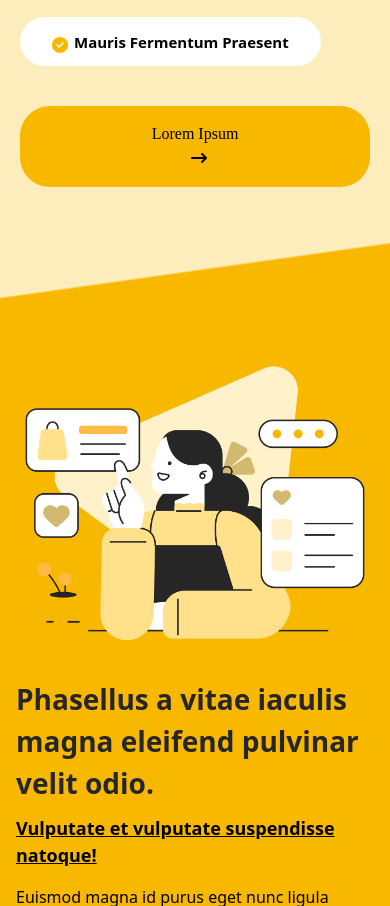
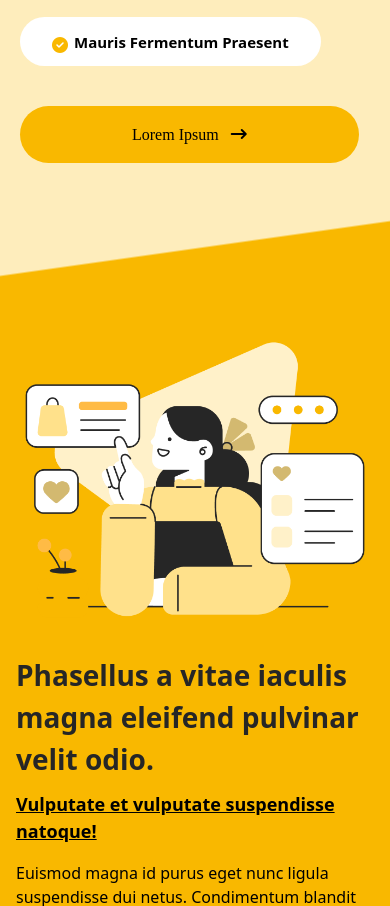
Before and after one commit to hamzakhan696/freebie-interective-website, a plain HTML site: page index.html in a window 390 px wide. Shown: the part 1000-1906 px from the top of the page. Drawn offline with nearby package versions, Linux system fonts and the light colour scheme; a web font is replaced by a local one.

Commit message:
section3 btn fixed

```diff
--- a/index.html
+++ b/index.html
@@ -57,7 +57,7 @@
                       </div>
                     </div>
                     <div class="header-btn py-8 ">
-                        <button class="py-4 px-32 sm:px-16 rounded ">
+                        <button class="py-4 px-28 sm:px-16 rounded ">
                             Lorem Ipsum
                             <i class="fa fa-long-arrow-right ml-2 mt-1" aria-hidden="true"></i>
                         </button>
```
